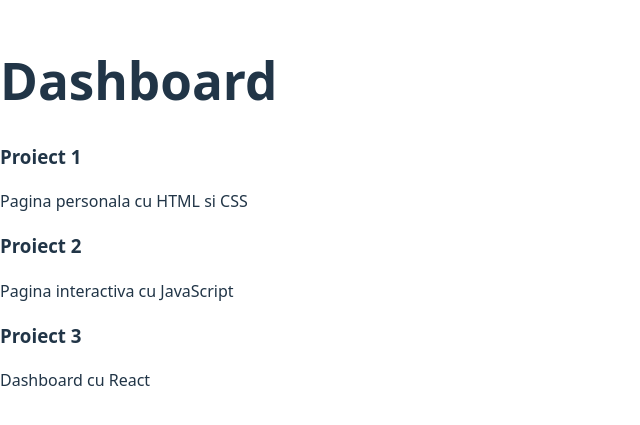
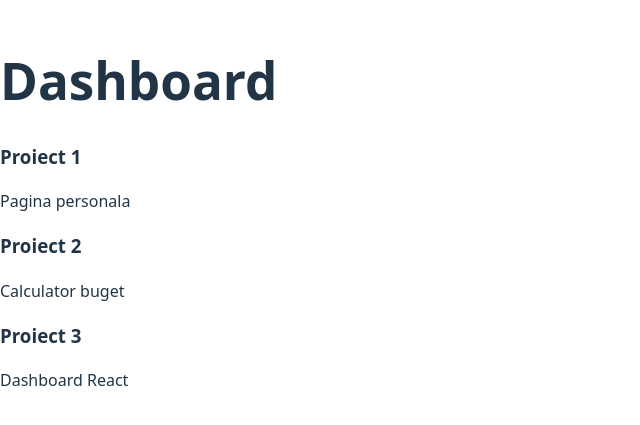
Before and after one commit to Chris90w4/Lab_PW, a React (Vite) app: page / in a window 1280 px wide. Shown: the part 187-612 px from the top of the page, without its empty margins (0-640 px from the left). Built offline with nearby package versions, Linux system fonts and the light colour scheme.

Commit message:
feat: am folosit map().

```diff
--- a/src/App.jsx
+++ b/src/App.jsx
@@ -1,15 +1,29 @@
 import Card from './Card';
+
+const projects = [
+        { title: "Proiect 1", description: "Pagina personala" },
+        { title: "Proiect 2", description: "Calculator buget" },
+        { title: "Proiect 3", description: "Dashboard React" },
+    ];
 
 function App() {
     return (
         <div>
             <h1>Dashboard</h1>
-            <Card title="Proiect 1" description="Pagina personala cu HTML si CSS" />
-            <Card title="Proiect 2" description="Pagina interactiva cu JavaScript" />
-            <Card title="Proiect 3" description="Dashboard cu React" />
+             {projects.map(function(item, index) {
+                return (
+                    <Card
+                        key={index}
+                        title={item.title}
+                        description={item.description}
+                    />
+                );
+            })}
         </div>
     );
+
 }
 
 
+
 export default App;
```
